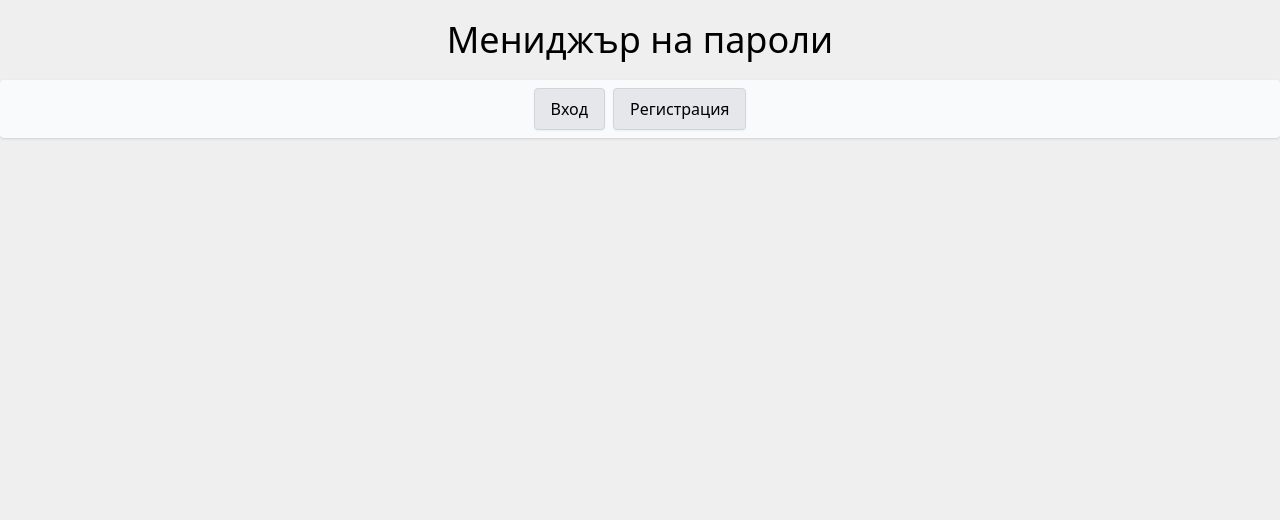
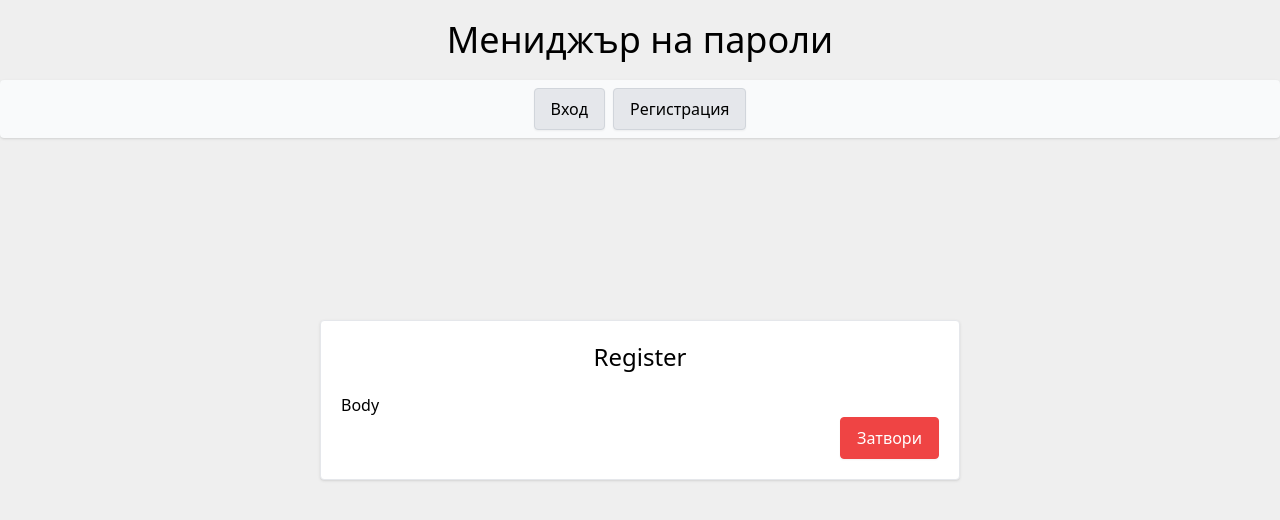
Before and after one commit to Krisi-Web-Apps/password-manager, a Vue app in the folder client/: page / in a window 1280 px wide. Shown: the top 520 px of the page. Built offline with nearby package versions, Linux system fonts and the light colour scheme.

Commit message:
feature: setup dialog

```diff
--- a/client/src/App.vue
+++ b/client/src/App.vue
@@ -1,14 +1,34 @@
 <template>
   <navigation-bar />
+  <!-- login & register -->
+  <login-view v-if="env.dialogs.auth.login" />
+  <register-view v-if="env.dialogs.auth.register" />
 </template>
 
 <script>
+// stores
+import { useEnvStore } from "@src/stores/env";
+
+// dialogs
+import LoginView from "@src/components/auth/login/LoginView.vue";
+import RegisterView from "@src/components/auth/register/RegisterView.vue";
+
+// components
 import NavigationBar from "@src/components/navigation-bar/NavigationBar.vue";
 
 export default {
   name: "AppView",
   components: {
+    // views
+    LoginView,
+    RegisterView,
+
+    // components
     NavigationBar,
   },
+  setup() {
+    const env = useEnvStore();
+    return { env }
+  }
 };
 </script>
--- /dev/null
+++ b/client/src/components/auth/login/LoginView.vue
@@ -0,0 +1,37 @@
+<template>
+  <simple-dialog  @close="handleClose">
+    <template v-slot:header>Login</template>
+    <template v-slot:body>
+      <form class="px-5">
+        Body
+      </form>
+    </template>
+  </simple-dialog>
+</template>
+
+<script>
+// stores
+import { useEnvStore } from "@src/stores/env";
+
+// dialogs
+import SimpleDialog from "@src/components/dialogs/SimpleDialog.vue";
+
+export default {
+  name: "LoginView",
+  components: {
+    // dialogs
+    SimpleDialog,
+  },
+  setup() {
+    const env = useEnvStore();
+    const functions = {
+      handleClose: () => {
+        env.dialogs.auth.login = false;
+      }
+    }
+    return { ...functions }
+  }
+};
+</script>
+
+<style lang="scss" scoped></style>
--- /dev/null
+++ b/client/src/components/auth/register/RegisterView.vue
@@ -0,0 +1,39 @@
+<template>
+  <simple-dialog @close="handleClose">
+    <template v-slot:header>Register</template>
+    <template v-slot:body>
+      <div class="px-5">
+        Body
+      </div>
+    </template>
+  </simple-dialog>
+</template>
+
+<script>
+// stores
+import { useUserStore } from "@src/stores/user";
+import { useEnvStore } from "@src/stores/env";
+
+// dialogs
+import SimpleDialog from "@src/components/dialogs/SimpleDialog.vue";
+
+export default {
+  name: "RegisterView",
+  components: {
+    // dialogs
+    SimpleDialog,
+  },
+  setup() {
+    const user = useUserStore();
+    const env = useEnvStore();
+    const functions = {
+      handleClose: () => {
+        env.dialogs.auth.register = false;
+      }
+    }
+    return { user, ...functions }
+  }
+};
+</script>
+
+<style lang="scss" scoped></style>
--- /dev/null
+++ b/client/src/components/dialogs/SimpleDialog.vue
@@ -0,0 +1,32 @@
+<template>
+  <div
+    class="fixed top-0 left-0 flex justify-center items-center w-full h-screen"
+  >
+    <div
+      class="fixed border rounded shadow bg-white text-black lg:w-1/2 md:w-2/3 sm:w-3/4 w-full"
+    >
+      <!-- dialog header -->
+      <h2 class="text-2xl text-center py-5">
+        <slot name="header"></slot>
+      </h2>
+
+      <!-- dialog body -->
+      <slot name="body"></slot>
+
+      <!-- footer dialog -->
+      <div class="flex justify-end px-5 pb-5">
+        <button class="button text-white bg-red-500 border-red-500" @click="() => $emit('close')">
+          Затвори
+        </button>
+      </div>
+    </div>
+  </div>
+</template>
+
+<script>
+export default {
+  name: "SimpleDialog",
+};
+</script>
+
+<style lang="scss" scoped></style>
--- a/client/src/components/navigation-bar/LoggedOutItems.vue
+++ b/client/src/components/navigation-bar/LoggedOutItems.vue
@@ -9,22 +9,21 @@
 
 <script>
 // stores
+import { useEnvStore } from '@src/stores/env';
 import { useUserStore } from '@src/stores/user';
 
 export default {
   name: "LoggedOutItems",
   setup() {
     const user = useUserStore();
+    const env = useEnvStore();
     const functions = {
       open: {
         openLoginDialog: () => {
-          user.isLoggedIn = true;
-          // TODO:
-          console.log("This is login dialog!");
+          env.dialogs.auth.login = true;
         },
         openRegisterDialog: () => {
-          // TODO:
-          console.log("This is register dialog!");
+          env.dialogs.auth.register = true;
         },
       },
       handleClick: ({ func }) => {
--- /dev/null
+++ b/client/src/stores/env.js
@@ -0,0 +1,12 @@
+import { defineStore } from "pinia";
+
+export const useEnvStore = defineStore("env", {
+    state: () => ({
+        dialogs: {
+            auth: {
+                login: false,
+                register: true,
+            }
+        }
+    })
+});
```
